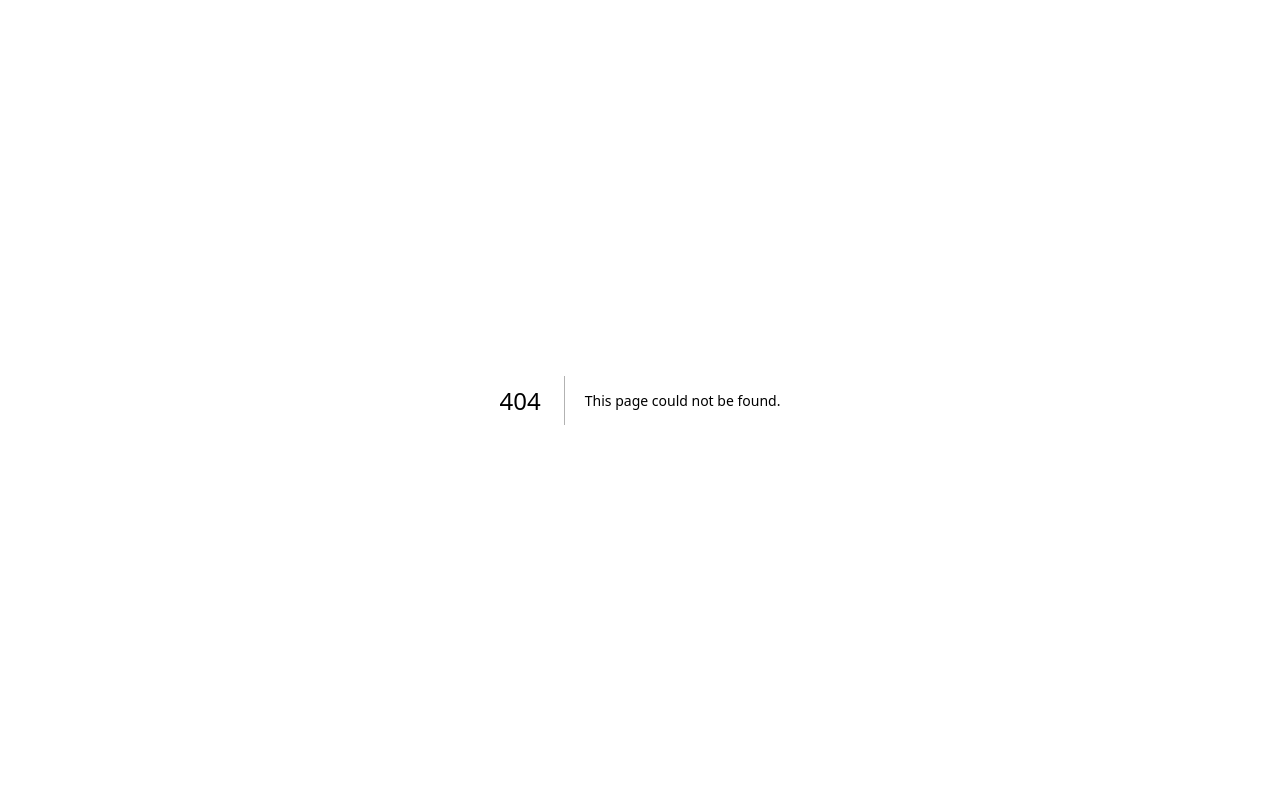
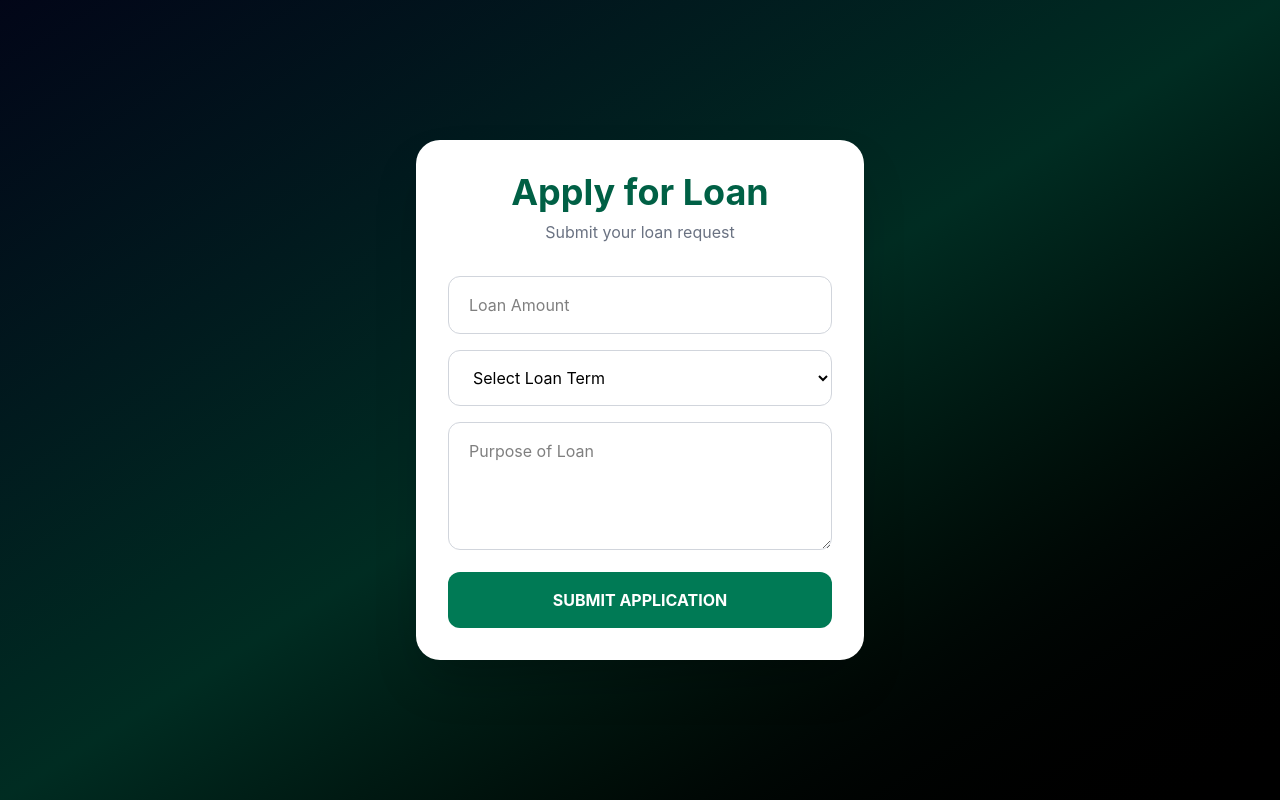
Before and after one commit to Ehnsheen01/lending-app, a Next.js app: page /apply-loan in a window 1280 px wide. Before the commit this address had no page. Built offline with nearby package versions, Linux system fonts and the light colour scheme; no server answers.

Commit message:
Add loan application system

```diff
--- /dev/null
+++ b/app/apply-loan/page.tsx
@@ -0,0 +1,111 @@
+"use client"
+
+import { useState } from "react"
+import { supabase } from "@/lib/supabase"
+import toast from "react-hot-toast"
+
+export default function ApplyLoanPage() {
+
+  const [amount, setAmount] = useState("")
+  const [term, setTerm] = useState("")
+  const [purpose, setPurpose] = useState("")
+  const [loading, setLoading] = useState(false)
+
+  const handleApply = async (e: React.FormEvent) => {
+    e.preventDefault()
+
+    setLoading(true)
+
+    const {
+      data: { user },
+    } = await supabase.auth.getUser()
+
+    if (!user) {
+      toast.error("Please login first")
+      setLoading(false)
+      return
+    }
+
+    const { error } = await supabase.from("loans").insert({
+
+      user_id: user.id,
+      amount: Number(amount),
+      term_months: Number(term),
+      purpose,
+
+    })
+
+    setLoading(false)
+
+    if (error) {
+      toast.error(error.message)
+      return
+    }
+
+    toast.success("Loan application submitted!")
+
+    window.location.href = "/dashboard"
+  }
+
+  return (
+    <div className="min-h-screen bg-gradient-to-br from-slate-950 via-emerald-950 to-black flex items-center justify-center px-4 py-10">
+
+      <div className="w-full max-w-md bg-white rounded-3xl shadow-2xl p-8">
+
+        <h1 className="text-4xl font-bold text-center text-emerald-800">
+          Apply for Loan
+        </h1>
+
+        <p className="text-center text-gray-500 mt-2 mb-8">
+          Submit your loan request
+        </p>
+
+        <form
+          onSubmit={handleApply}
+          className="space-y-4"
+        >
+
+          <input
+            type="number"
+            placeholder="Loan Amount"
+            value={amount}
+            onChange={(e) => setAmount(e.target.value)}
+            className="w-full border border-gray-300 rounded-xl px-5 py-4"
+            required
+          />
+
+          <select
+            value={term}
+            onChange={(e) => setTerm(e.target.value)}
+            className="w-full border border-gray-300 rounded-xl px-5 py-4"
+            required
+          >
+            <option value="">Select Loan Term</option>
+            <option value="3">3 Months</option>
+            <option value="6">6 Months</option>
+            <option value="12">12 Months</option>
+          </select>
+
+          <textarea
+            placeholder="Purpose of Loan"
+            value={purpose}
+            onChange={(e) => setPurpose(e.target.value)}
+            className="w-full border border-gray-300 rounded-xl px-5 py-4 h-32"
+            required
+          />
+
+          <button
+            type="submit"
+            disabled={loading}
+            className="w-full py-4 rounded-xl bg-emerald-700 hover:bg-emerald-800 text-white font-bold"
+          >
+            {loading ? "SUBMITTING..." : "SUBMIT APPLICATION"}
+          </button>
+
+        </form>
+
+      </div>
+
+    </div>
+  )
+}
--- a/app/dashboard/page.tsx
+++ b/app/dashboard/page.tsx
@@ -86,7 +86,10 @@ export default function DashboardPage() {
       {/* Actions */}
       <div className="mt-10 grid gap-5 md:grid-cols-2">
 
-        <button className="bg-emerald-700 hover:bg-emerald-800 rounded-3xl p-8 text-left transition-all">
+        <a
+  href="/apply-loan"
+  className="bg-emerald-700 hover:bg-emerald-800 rounded-3xl p-8 text-left transition-all block"
+>
 
   <h2 className="text-2xl font-bold">
     Apply for Loan
@@ -96,7 +99,7 @@ export default function DashboardPage() {
     Submit a new loan application
   </p>
 
-        </button>
+</a>
 
         <button className="bg-white/10 hover:bg-white/20 rounded-3xl p-8 text-left transition-all border border-white/10">
 
```
Lines whose indentation alone changed are shown as unchanged.
